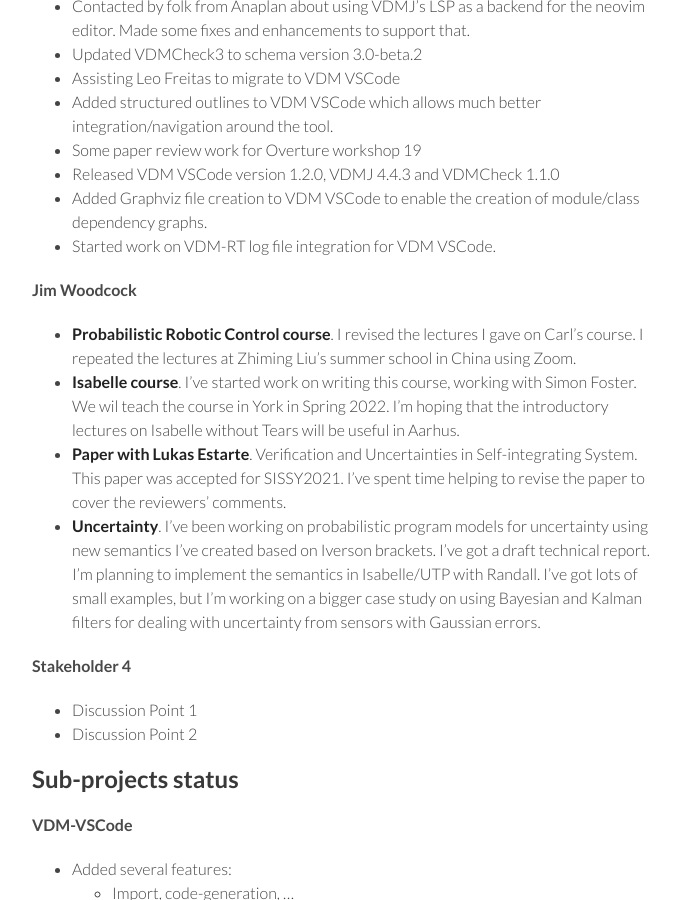
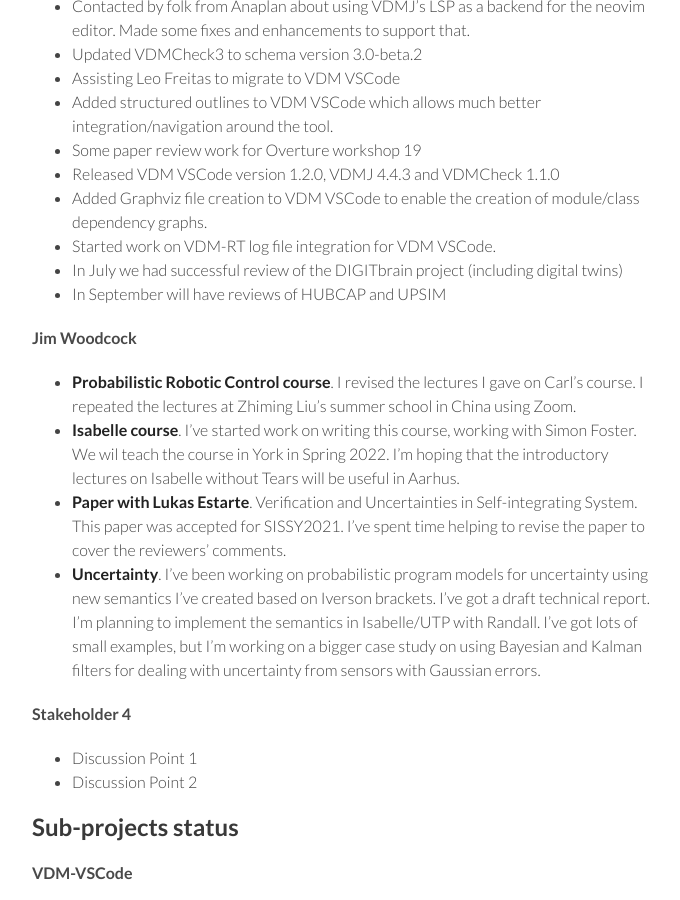
Before and after one commit to digitaltwincentre/digitaltwincentre.github.io, a Jekyll site: the page built from _biweeklies/Biweekly-44.md, in a window 1280 px wide and 900 px high, scrolled down 503 px. Shown: the whole window, without its empty margins (418-1098 px from the left). Built offline with Jekyll 4.4.1, drawn with Linux system fonts in a browser that asks for light colours; nearby versions of some CDN libraries.

Commit message:
Update Biweekly-44.md

```diff
--- a/_biweeklies/Biweekly-44.md
+++ b/_biweeklies/Biweekly-44.md
@@ -37,6 +37,8 @@ date: 3 September 2021, 1030 CEST
 * Released VDM VSCode version 1.2.0, VDMJ 4.4.3 and VDMCheck 1.1.0
 * Added Graphviz file creation to VDM VSCode to enable the creation of module/class dependency graphs.
 * Started work on VDM-RT log file integration for VDM VSCode.
+* In July we had successful review of the DIGITbrain project (including digital twins)
+* In September will have reviews of HUBCAP and UPSIM
 
 #### Jim Woodcock
 * **Probabilistic Robotic Control course**. I revised the lectures I gave on Carl's course. I repeated the lectures at Zhiming Liu’s summer school in China using Zoom.
```
